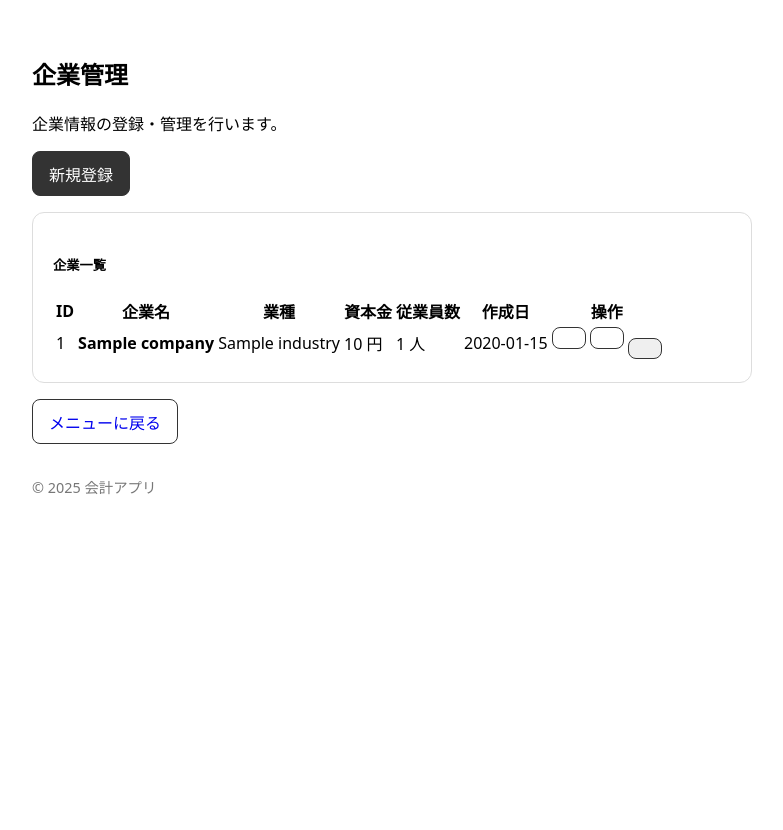
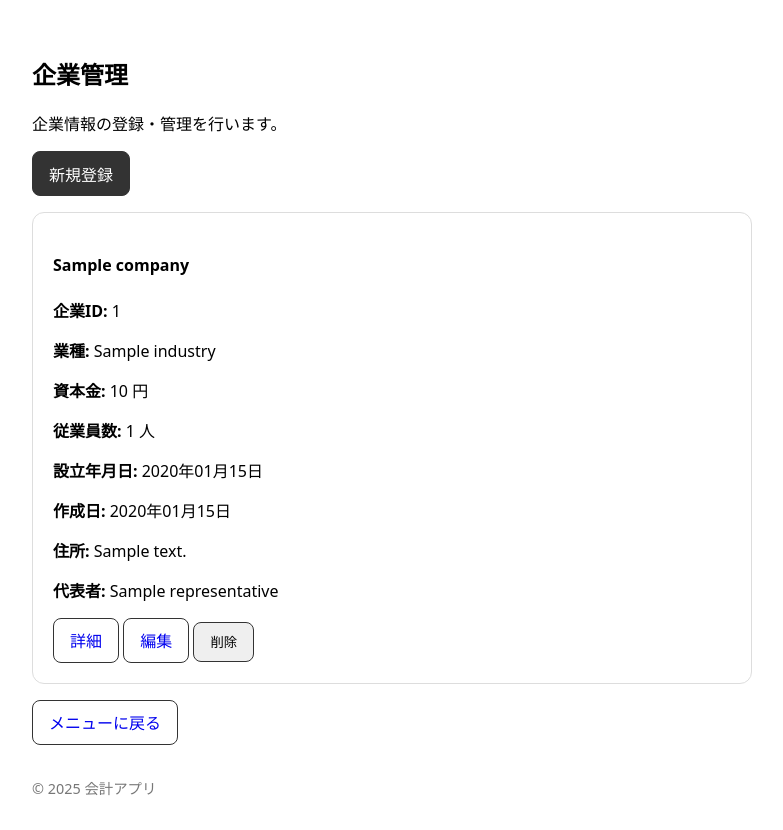
Before and after one commit to system-asayama/management-decision-app2, a Flask app: template app/templates/company_list.html in a window 1280 px wide. Shown: the whole page, without its empty margins (248-1031 px from the left). Before the commit the page ends 495 px from the top, so only its background shows below. Run offline with Flask 3, Linux system fonts and the light colour scheme; the template is opened without the code that fills it: most values are stand-ins (such as "Sample title", 1, 10 or a date in 2020).

Commit message:
企業一覧ページをカード形式のレイアウトに変更

```diff
--- a/app/templates/company_list.html
+++ b/app/templates/company_list.html
@@ -33,66 +33,85 @@
     </div>
     {% endif %}
 
-    <!-- 企業一覧 -->
+    <!-- 企業一覧（カード形式） -->
+    {% if companies %}
+    <div class="row">
+        {% for company in companies %}
+        <div class="col-12 mb-4">
+            <div class="card shadow-sm">
+                <div class="card-body">
+                    <div class="row">
+                        <div class="col-md-9">
+                            <h4 class="card-title mb-3">
+                                <i class="fas fa-building me-2 text-primary"></i>{{ company.name }}
+                            </h4>
+                            <div class="row">
+                                <div class="col-md-6">
+                                    <p class="mb-2">
+                                        <strong>企業ID:</strong> {{ company.id }}
+                                    </p>
+                                    <p class="mb-2">
+                                        <strong>業種:</strong> {{ company.industry or '-' }}
+                                    </p>
+                                    <p class="mb-2">
+                                        <strong>資本金:</strong> {{ '{:,}'.format(company.capital) if company.capital else '-' }} 円
+                                    </p>
+                                </div>
+                                <div class="col-md-6">
+                                    <p class="mb-2">
+                                        <strong>従業員数:</strong> {{ company.employee_count or '-' }} 人
+                                    </p>
+                                    <p class="mb-2">
+                                        <strong>設立年月日:</strong> {{ company.established_date.strftime('%Y年%m月%d日') if company.established_date else '-' }}
+                                    </p>
+                                    <p class="mb-2">
+                                        <strong>作成日:</strong> {{ company.created_at.strftime('%Y年%m月%d日') if company.created_at else '-' }}
+                                    </p>
+                                </div>
+                            </div>
+                            {% if company.address %}
+                            <p class="mb-2 mt-2">
+                                <strong>住所:</strong> {{ company.address }}
+                            </p>
+                            {% endif %}
+                            {% if company.representative %}
+                            <p class="mb-2">
+                                <strong>代表者:</strong> {{ company.representative }}
+                            </p>
+                            {% endif %}
+                        </div>
+                        <div class="col-md-3 d-flex flex-column justify-content-center align-items-end">
+                            <a href="/decision/companies/{{ company.id }}" class="btn btn-info btn-sm mb-2 w-100">
+                                <i class="fas fa-eye me-2"></i>詳細
+                            </a>
+                            <a href="/decision/companies/{{ company.id }}/edit" class="btn btn-warning btn-sm mb-2 w-100">
+                                <i class="fas fa-edit me-2"></i>編集
+                            </a>
+                            <button class="btn btn-danger btn-sm w-100" onclick="deleteCompany({{ company.id }}, '{{ company.name }}')">
+                                <i class="fas fa-trash me-2"></i>削除
+                            </button>
+                        </div>
+                    </div>
+                </div>
+            </div>
+        </div>
+        {% endfor %}
+    </div>
+    {% else %}
     <div class="row">
         <div class="col-12">
             <div class="card shadow-sm">
-                <div class="card-header bg-primary text-white">
-                    <h5 class="mb-0"><i class="fas fa-list me-2"></i>企業一覧</h5>
-                </div>
-                <div class="card-body">
-                    {% if companies %}
-                    <div class="table-responsive">
-                        <table class="table table-hover">
-                            <thead>
-                                <tr>
-                                    <th>ID</th>
-                                    <th>企業名</th>
-                                    <th>業種</th>
-                                    <th>資本金</th>
-                                    <th>従業員数</th>
-                                    <th>作成日</th>
-                                    <th>操作</th>
-                                </tr>
-                            </thead>
-                            <tbody>
-                                {% for company in companies %}
-                                <tr>
-                                    <td>{{ company.id }}</td>
-                                    <td><strong>{{ company.name }}</strong></td>
-                                    <td>{{ company.industry or '-' }}</td>
-                                    <td>{{ '{:,}'.format(company.capital) if company.capital else '-' }} 円</td>
-                                    <td>{{ company.employee_count or '-' }} 人</td>
-                                    <td>{{ company.created_at.strftime('%Y-%m-%d') if company.created_at else '-' }}</td>
-                                    <td>
-                                        <a href="/decision/companies/{{ company.id }}" class="btn btn-sm btn-info">
-                                            <i class="fas fa-eye"></i>
-                                        </a>
-                                        <a href="/decision/companies/{{ company.id }}/edit" class="btn btn-sm btn-warning">
-                                            <i class="fas fa-edit"></i>
-                                        </a>
-                                        <button class="btn btn-sm btn-danger" onclick="deleteCompany({{ company.id }}, '{{ company.name }}')">
-                                            <i class="fas fa-trash"></i>
-                                        </button>
-                                    </td>
-                                </tr>
-                                {% endfor %}
-                            </tbody>
-                        </table>
-                    </div>
-                    {% else %}
-                    <div class="text-center py-5">
-                        <i class="fas fa-building fa-3x text-muted mb-3"></i>
-                        <p class="text-muted">登録されている企業がありません。</p>
-                        <a href="/decision/companies/new" class="btn btn-primary">
-                            <i class="fas fa-plus me-2"></i>最初の企業を登録
-                        </a>
-                    </div>
-                    {% endif %}
+                <div class="card-body text-center py-5">
+                    <i class="fas fa-building fa-3x text-muted mb-3"></i>
+                    <p class="text-muted">登録されている企業がありません。</p>
+                    <a href="/decision/companies/new" class="btn btn-primary">
+                        <i class="fas fa-plus me-2"></i>最初の企業を登録
+                    </a>
                 </div>
             </div>
         </div>
     </div>
+    {% endif %}
 
     <!-- 戻るボタン -->
     <div class="row mt-4">
```
Also changed, not shown: PHASE6_SIMULATION_TEST_RESULTS.md (added, +106 -0 lines).
